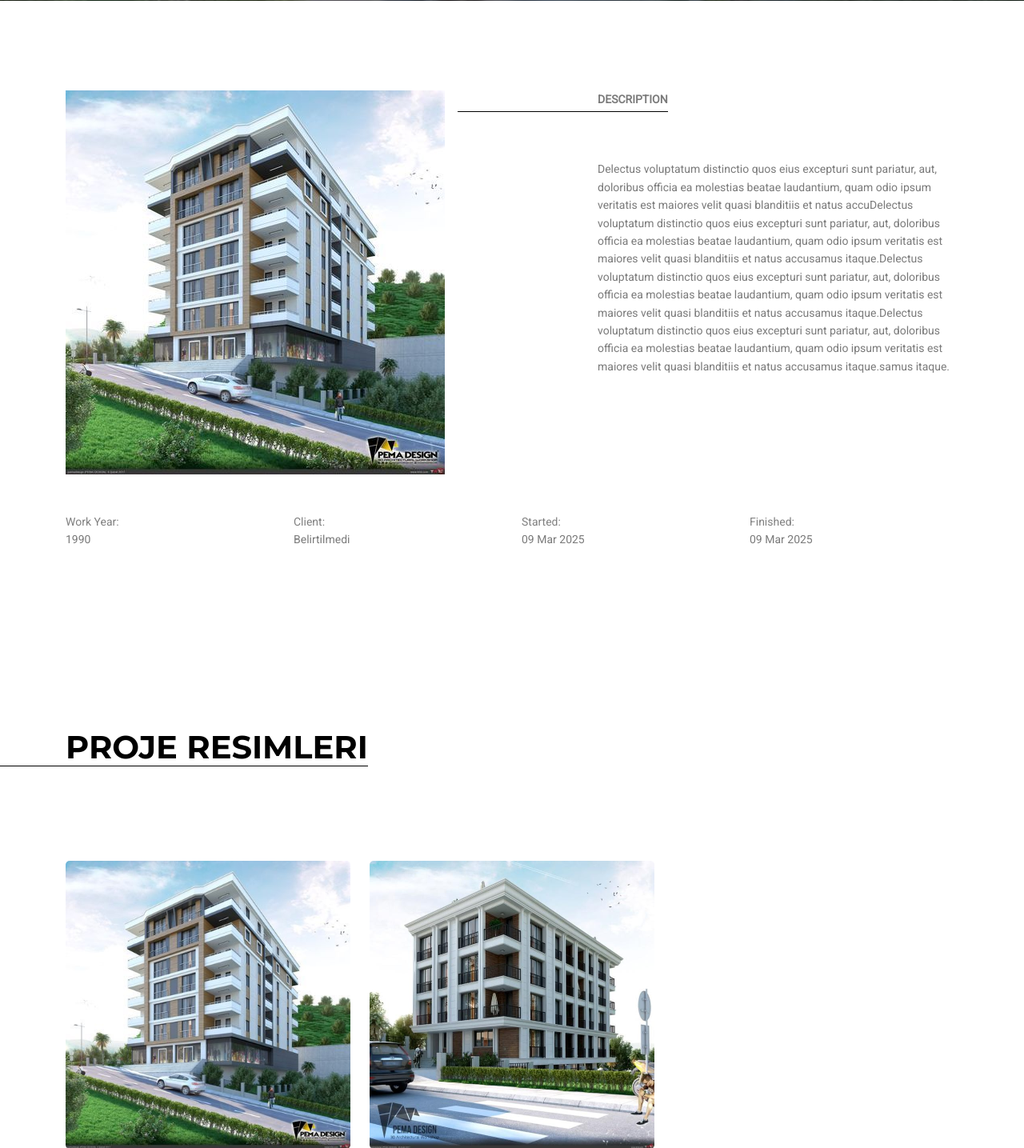
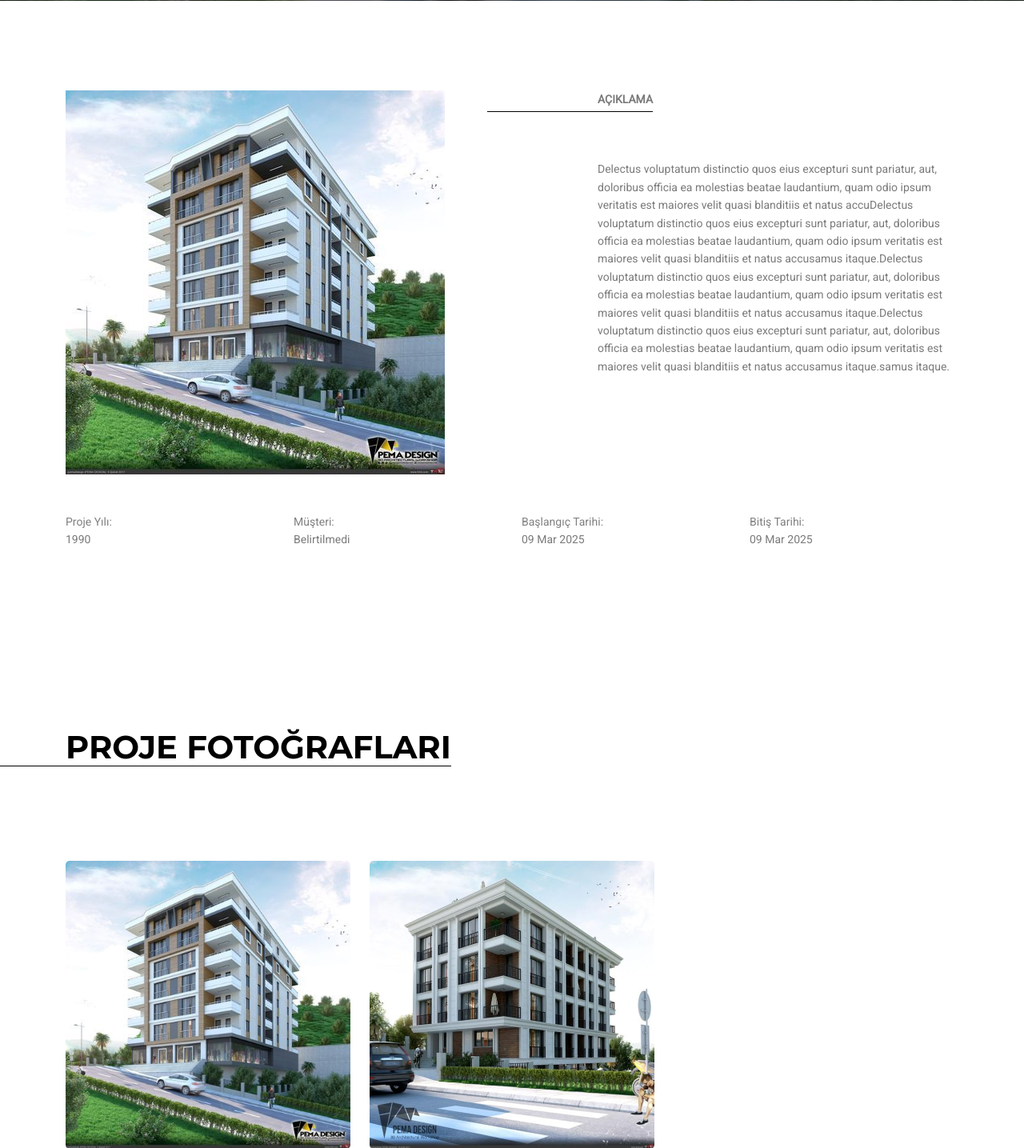
Before and after one commit to CelalettinElbir/miars-studio, a Django app: page /projects/1 in a window 1280 px wide. Shown: the part 799-2234 px from the top of the page at 80% size. Run offline with Django 4.2, Linux system fonts and the light colour scheme; data comes from the database, SQL or seed files in the repository; some libraries are stand-ins or nearby versions; some web fonts are replaced.

Commit message:
translate project details and metadata sections to Turkish

```diff
--- a/main/templates/pages/single_project.html
+++ b/main/templates/pages/single_project.html
@@ -18,7 +18,7 @@
     </div>
 </div>
 
-<!-- Project Details Section -->
+<!-- Proje Detayları Bölümü -->
 <div class="section sec-3">
     <div class="container">
         <div class="row mb-5 justify-content-between">
@@ -26,35 +26,35 @@
                 <img src="{{ project.get_default_image.image.url }}" alt="{{ project.title }}" class="img-fluid">
             </div>
             <div class="col-lg-5">
-                <div class="heading">Description</div>
+                <div class="heading">Açıklama</div>
                 <p>{{ project.description }}</p>
             </div>
         </div>
 
-        <!-- Project Metadata -->
+        <!-- Proje Bilgileri -->
         <div class="row">
             <div class="col-sm-3 border-left">
-                <span class="text-black-50 d-block">Work Year:</span> {{ project.year }}
+                <span class="text-black-50 d-block">Proje Yılı:</span> {{ project.year }}
             </div>
             <div class="col-sm-3 border-left">
-                <span class="text-black-50 d-block">Client:</span> {{ project.client|default:"Belirtilmedi" }}
+                <span class="text-black-50 d-block">Müşteri:</span> {{ project.client|default:"Belirtilmedi" }}
             </div>
             <div class="col-sm-3 border-left">
-                <span class="text-black-50 d-block">Started:</span> {{ project.start_date|date:"d M Y"|default:"Belirtilmedi" }}
+                <span class="text-black-50 d-block">Başlangıç Tarihi:</span> {{ project.start_date|date:"d M Y"|default:"Belirtilmedi" }}
             </div>
             <div class="col-sm-3 border-left">
-                <span class="text-black-50 d-block">Finished:</span> {{ project.end_date|date:"d M Y"|default:"Belirtilmedi" }}
+                <span class="text-black-50 d-block">Bitiş Tarihi:</span> {{ project.end_date|date:"d M Y"|default:"Belirtilmedi" }}
             </div>
         </div>
     </div>
 </div>
 
-<!-- Project Photos Section -->
+<!-- Proje Fotoğrafları Bölümü -->
 <div class="section sec-5">
     <div class="container">
         <div class="row mb-5">
             <div class="col-lg-6">
-                <h2 class="heading">Proje Resimleri</h2>
+                <h2 class="heading">Proje Fotoğrafları</h2>
             </div>
         </div>
 
```
